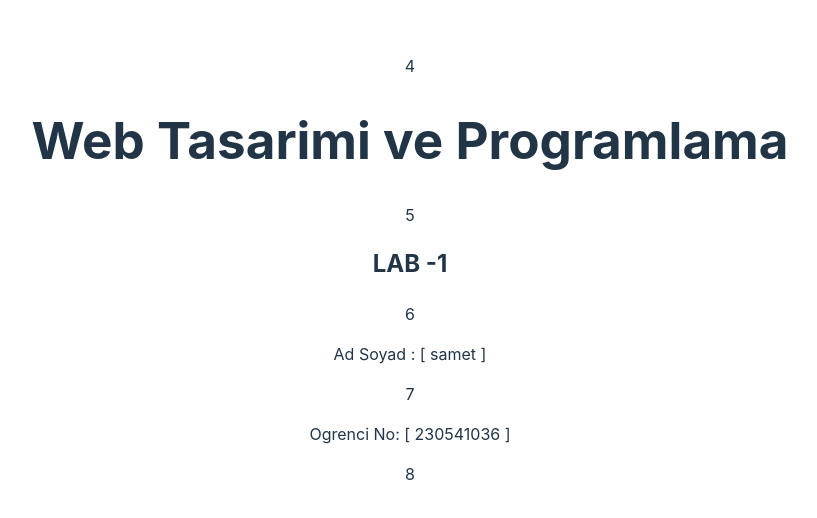
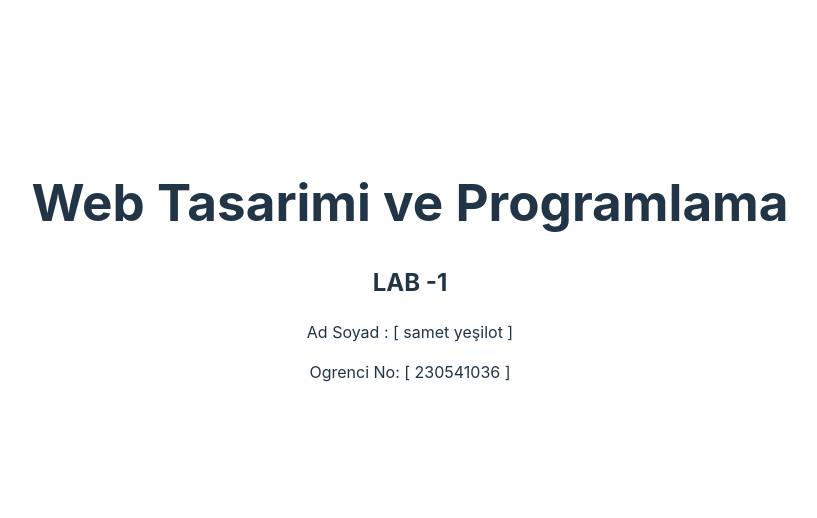
Before and after one commit to sametyesilot/webproject, a React (Vite) app: page / in a window 1280 px wide. Shown: the part 130-648 px from the top of the page, without its empty margins (230-1047 px from the left). Built offline with nearby package versions, Linux system fonts and the light colour scheme.

Commit message:
soyad ekledim

```diff
--- a/src/App.tsx
+++ b/src/App.tsx
@@ -4,11 +4,11 @@ function App() {
 
   return (
     <div >
-4 <h1 >Web Tasarimi ve Programlama </h1 >
-5 <h2 >LAB -1 </h2 >
-6 <p>Ad Soyad : [ samet ]</p>
-7 <p> Ogrenci No: [ 230541036 ]</p>
-8 </div >
+<h1 >Web Tasarimi ve Programlama </h1 >
+<h2 >LAB -1 </h2 >
+<p>Ad Soyad : [ samet yeşilot ]</p>
+<p> Ogrenci No: [ 230541036 ]</p>
+ </div >
   )
 }
 
```
